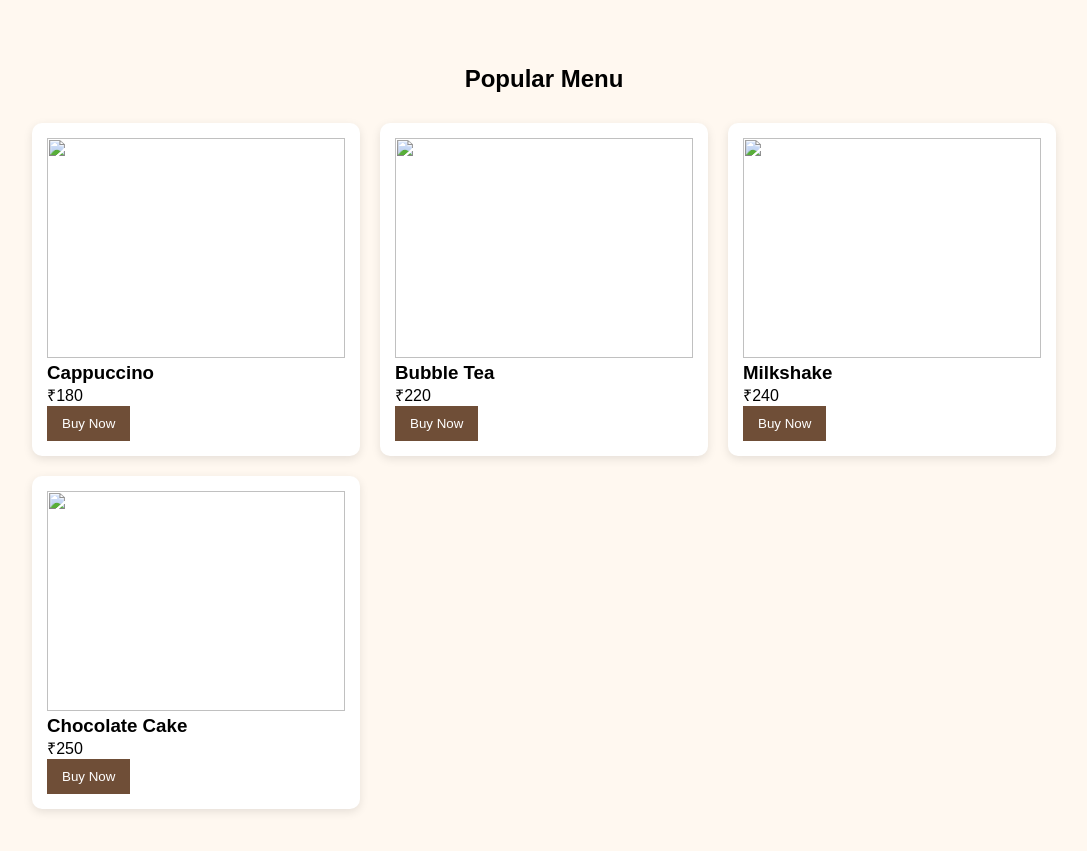
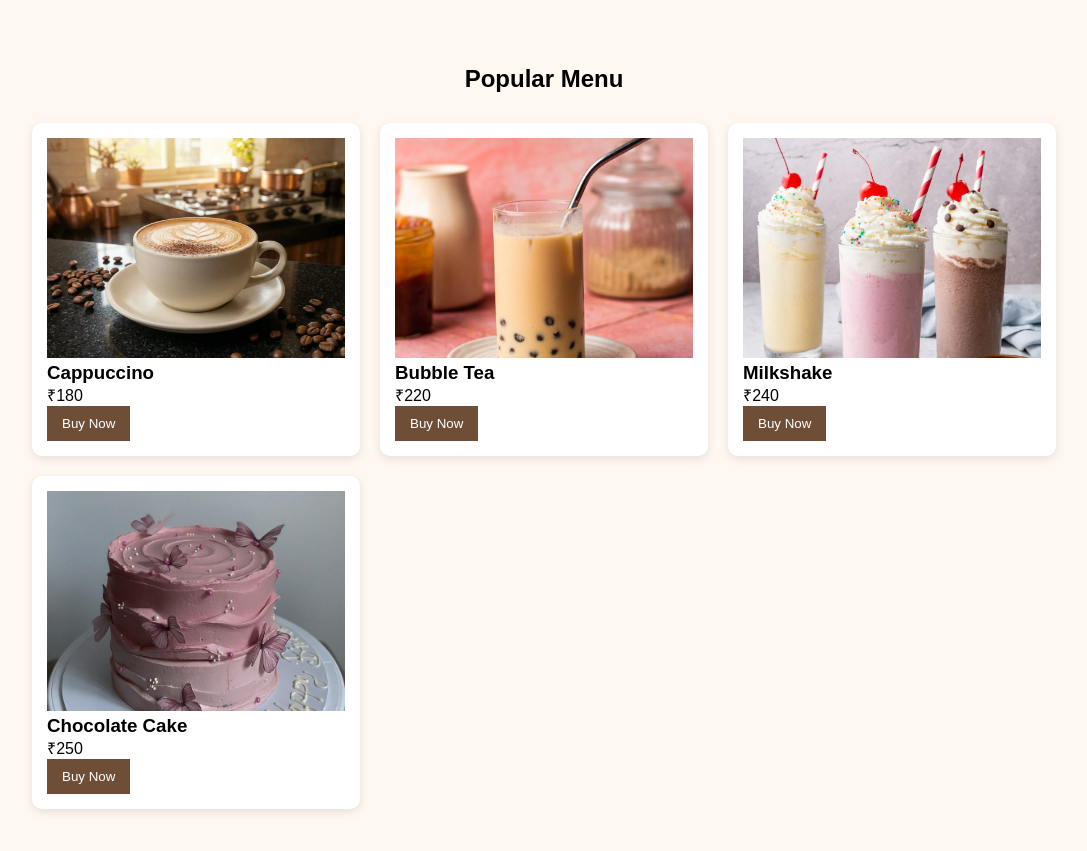
Before and after one commit to vineethavv/FUTURE_FS_03, a website: page index.html in a window 1280 px wide. Shown: the part 1120-1971 px from the top of the page, without its empty margins (96-1183 px from the left). Drawn offline with Linux system fonts and the light colour scheme; files whose address does not match are found by name.

Commit message:
Update index.html

```diff
--- a/index.html
+++ b/index.html
@@ -4,7 +4,7 @@
 <meta charset="UTF-8">
 <meta name="viewport" content="width=device-width, initial-scale=1.0">
 
-<title>Velvet Brew Café</title>
+<title>Velvet Brew Cafe</title>
 
 <link rel="stylesheet" href="style.css">
 
@@ -52,7 +52,7 @@ View Menu
 <h2>About Us</h2>
 
 <p>
-Welcome to Velvet Brew Café. We serve handcrafted coffee,
+Welcome to Velvet Brew Cafe. We serve handcrafted coffee,
 bubble teas, milkshakes, desserts and delicious snacks.
 </p>
 
@@ -66,7 +66,7 @@ bubble teas, milkshakes, desserts and delicious snacks.
 
 <div class="card">
 
-<img src="images/coffee.jpg">
+<img src="coffee.jpg">
 
 <h3>Cappuccino</h3>
 
@@ -80,7 +80,7 @@ Buy Now
 
 <div class="card">
 
-<img src="images/bubbletea.jpg">
+<img src="bubbletea.jpg">
 
 <h3>Bubble Tea</h3>
 
@@ -94,7 +94,7 @@ Buy Now
 
 <div class="card">
 
-<img src="images/milkshake.jpg">
+<img src="milkshake.jpg">
 
 <h3>Milkshake</h3>
 
@@ -108,7 +108,7 @@ Buy Now
 
 <div class="card">
 
-<img src="images/cake.jpg">
+<img src="cake.jpg">
 
 <h3>Chocolate Cake</h3>
 
```
